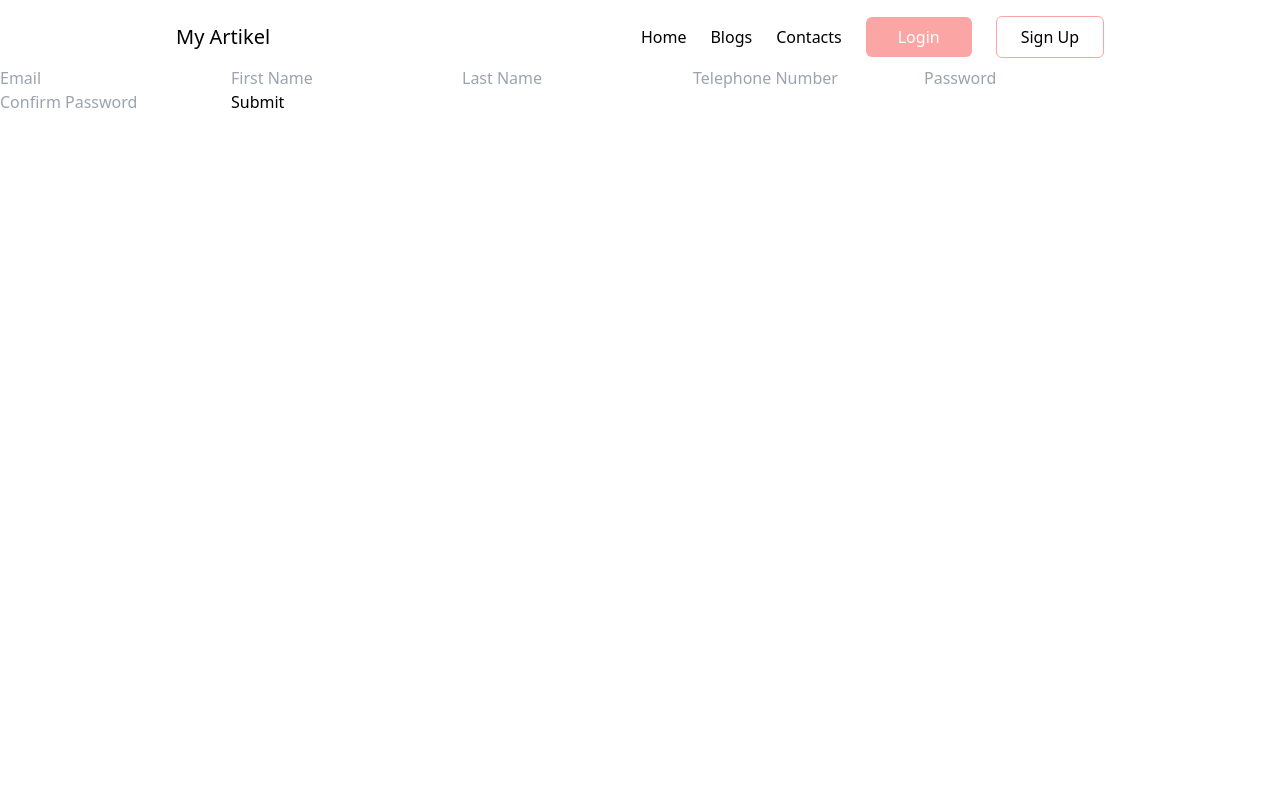
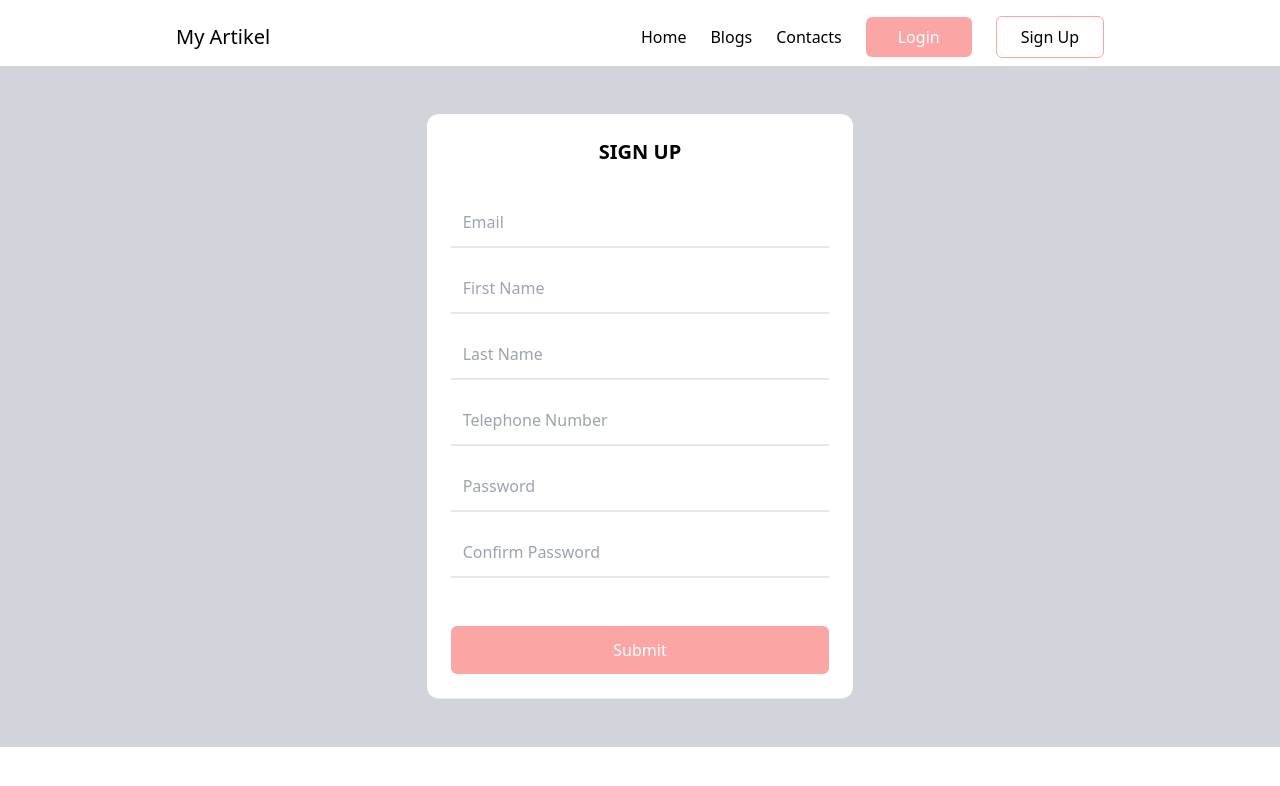
Before and after one commit to Lustiyana/Latihan-ReactJS, a React (Vite) app: page /register in a window 1280 px wide. Shown: the top 786 px of the page. Built offline with nearby package versions, Linux system fonts and the light colour scheme.

Commit message:
styling register

```diff
--- a/src/pages/Home.jsx
+++ b/src/pages/Home.jsx
@@ -4,7 +4,7 @@ import { useNavigate } from "react-router-dom";
 const Home = () => {
   const navigate = useNavigate();
   const handlerLogout = () => {
-    alert("Anda telah keluar");
+    alert("Want to Exit?");
     localStorage.removeItem("token");
     navigate("/login");
   };
--- a/src/pages/register.jsx
+++ b/src/pages/register.jsx
@@ -1,7 +1,9 @@
 import { useFormik } from "formik";
+import { useNavigate } from "react-router-dom";
 import * as Yup from "yup";
 
 const Register = () => {
+  const navigate = useNavigate();
   const formik = useFormik({
     initialValues: {
       firstName: "",
@@ -21,7 +23,9 @@ const Register = () => {
       email: Yup.string().email("Invalid email address").required("Required"),
       noTelp: Yup.string().max(15, "Must be 13").required("Required"),
       password: Yup.string().required("Required"),
-      validationPassword: Yup.string().when("password", {
+      validationPassword: Yup.string()
+        .required("Required")
+        .when("password", {
           is: (values) => (values && values.length > 0 ? true : false),
           then: Yup.string().oneOf(
             [Yup.ref("password")],
@@ -32,11 +36,16 @@ const Register = () => {
 
     onSubmit: (values) => {
       alert(JSON.stringify(values, null, 2));
+      navigate("/Login");
+      localStorage.setItem("email", email.values);
     },
   });
 
   return (
     <>
+      <div className="flex align-middle content-center items-center justify-center bg-gray-300 h-full">
+        <div className="flex flex-col bg-white mx-auto w-1/3 h-full mt-12 mb-12 p-6 border-b rounded-xl text-center justify-center space-y-8">
+          <div className="title text-center text-xl font-semibold">SIGN UP</div>
           <form onSubmit={formik.handleSubmit}>
             <input
               type="email"
@@ -46,9 +55,12 @@ const Register = () => {
               onChange={formik.handleChange}
               onBlur={formik.handleBlur}
               value={formik.values.email}
+              className="mb-4 border-0 border-b-2 p-3 w-full"
             />
             {formik.touched.email && formik.errors.email ? (
-          <div>{formik.errors.email}</div>
+              <div className="bg-yellow-200 rounded-md py-2 mb-4">
+                {formik.errors.email}
+              </div>
             ) : null}
             <input
               type="text"
@@ -58,6 +70,7 @@ const Register = () => {
               onChange={formik.handleChange}
               onBlur={formik.handleBlur}
               value={formik.values.firstName}
+              className="mb-4 border-0 border-b-2 p-3 w-full"
             />
             {formik.touched.firstName && formik.errors.firstName ? (
               <div>{formik.errors.firstName}</div>
@@ -70,6 +83,7 @@ const Register = () => {
               onChange={formik.handleChange}
               onBlur={formik.handleBlur}
               value={formik.values.lastName}
+              className="mb-4 border-0 border-b-2 p-3 w-full"
             />
             {formik.touched.lastName && formik.errors.lastName ? (
               <div>{formik.errors.lastName}</div>
@@ -82,6 +96,7 @@ const Register = () => {
               onChange={formik.handleChange}
               onBlur={formik.handleBlur}
               value={formik.values.noTelp}
+              className="mb-4 border-0 border-b-2 p-3 w-full"
             />
             {formik.touched.noTelp && formik.errors.noTelp ? (
               <div>{formik.errors.noTelp}</div>
@@ -94,6 +109,7 @@ const Register = () => {
               onChange={formik.handleChange}
               onBlur={formik.handleBlur}
               value={formik.values.password}
+              className="mb-4 border-0 border-b-2 p-3 w-full"
             />
             {formik.touched.password && formik.errors.password ? (
               <div>{formik.errors.password}</div>
@@ -106,13 +122,21 @@ const Register = () => {
               onChange={formik.handleChange}
               onBlur={formik.handleBlur}
               value={formik.values.validationPassword}
+              className="mb-4 border-0 border-b-2 p-3 w-full"
             />
             {formik.touched.validationPassword &&
             formik.errors.validationPassword ? (
               <div>{formik.errors.validationPassword}</div>
             ) : null}
-        <button type="submit">Submit</button>
+            <button
+              type="submit"
+              className="h-12 w-full rounded-md bg-red-300 text-white hover:bg-red-400 mt-8"
+            >
+              Submit
+            </button>
           </form>
+        </div>
+      </div>
     </>
   );
 };
```
Lines whose indentation alone changed are shown as unchanged.
